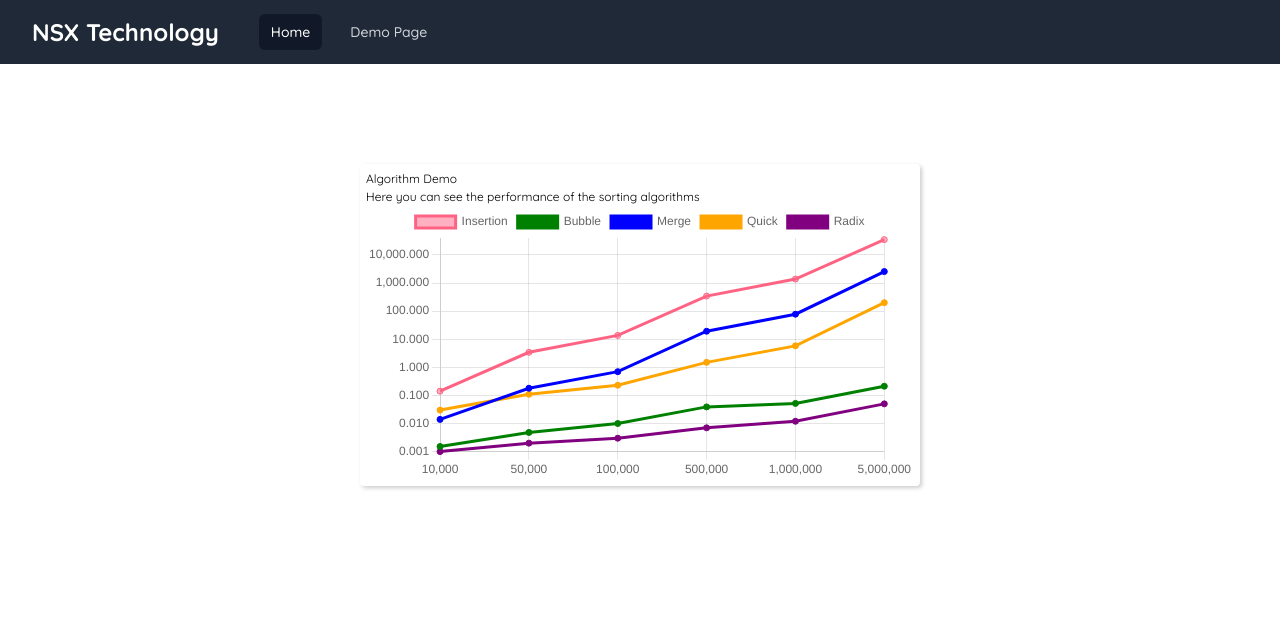
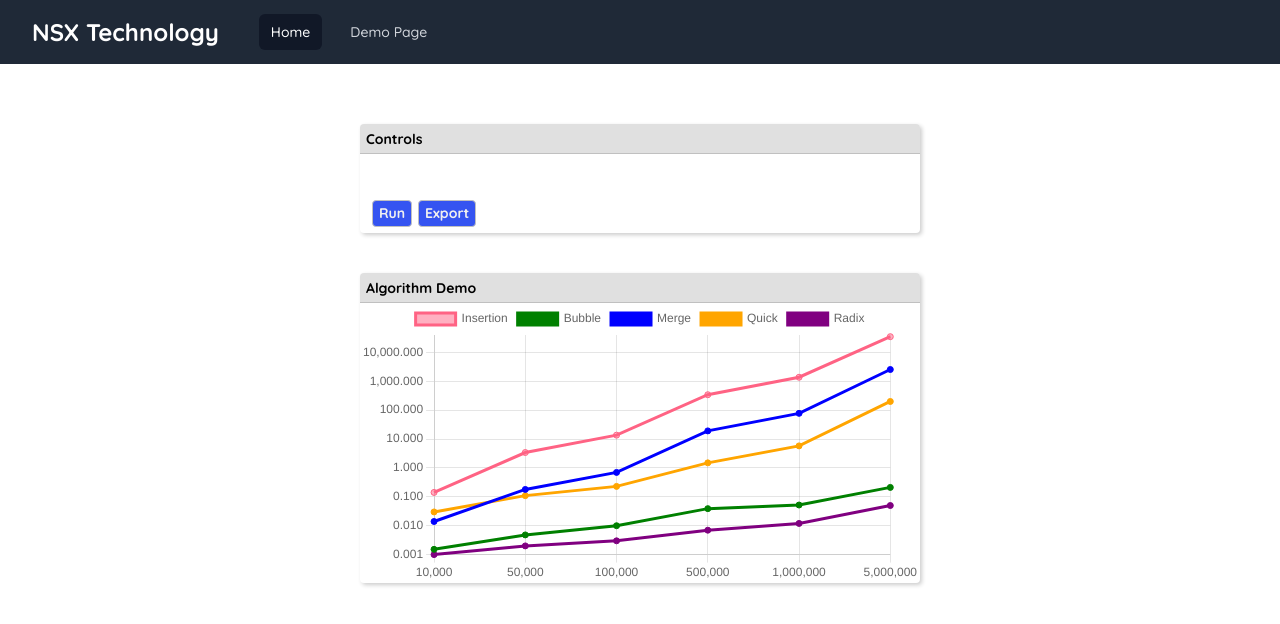
Before and after one commit to nsumpter98/cs_project_algorithms, a React (Create React App) app: page / in a window 1280 px wide. Shown: the top 624 px of the page. Built offline with nearby package versions, Linux system fonts and the light colour scheme.

Commit message:
5,000,000 might be an issue with the some of the slower algorithms... :/

```diff
--- a/src/AlgorithmDemo_V1.1/NSXT.css
+++ b/src/AlgorithmDemo_V1.1/NSXT.css
@@ -56,7 +56,7 @@
 
 
 /*floating card*/
-#card {
+.card {
     top: 0px;
     left: 0px;
     width: 100%;
@@ -66,11 +66,12 @@
     box-shadow: 2px 2px 4px rgba(0, 0, 0, 0.2);
     z-index: 100;
     display: block;
+
 }
 
 /*card title*/
 
-#card .title {
+.card .title {
     height: 30px;
     line-height: 30px;
     padding: 0px 6px;
@@ -84,7 +85,7 @@
 
 /*card content*/
 
-#card .content {
+.card .content {
     padding: 6px;
     font-size: 12px;
     color: #000000;
@@ -92,19 +93,26 @@
 
 /*card buttons*/
 
-#card .buttons {
-    position: absolute;
+.card .buttons {
     bottom: 6px;
     right: 6px;
+
+
 }
 
 /*card buttons button*/
 
-#card .buttons button {
+.card .buttons button {
     margin-left: 6px;
     padding: 2px 6px;
     border: 1px solid #C0C0C0;
     border-radius: 4px;
-    background-color: #F0F0F0;
+    color: #F0F0F0;
+    /*make buttons bigger*/
+    font-size: 14px;
+    font-weight: bold;
+    background-color: #E0E0E0;
+
+    background-color: #3554f1;
     cursor: pointer;
 }
--- a/src/AlgorithmDemo_V1.1/NSXT_AlgorithmDemo.tsx
+++ b/src/AlgorithmDemo_V1.1/NSXT_AlgorithmDemo.tsx
@@ -1,7 +1,7 @@
 import {useEffect, useState} from "react";
 import NSXT_Chart from "../tools/NSXT_Chart";
 import './NSXT.css';
-
+import NSXT_SortAlgorithms from "./SortingAlgorithms/NSXT_SortAlgorithms";
 
 
 export const NSXT_Algorithm_Demo = () => {
@@ -45,14 +45,38 @@ export const NSXT_Algorithm_Demo = () => {
 
     const [loading, setLoading] = useState<boolean>(true);
     const [error, setError] = useState<string | null>(null);
-    const [randomData, setRandomData] = useState([]);
+    const [randomData, setRandomData] = useState();
     const [data, setData] = useState(config);
 
-    let results: any[];
+    let results: any =
+        {
+            "bubble": {
+                "description": "Bubble sort",
+                "run_times": []
+            },
+            "insertion": {
+                "description": "Insertion sort",
+                "run_times": []
+            },
+            "selection": {
+                "description": "Selection sort",
+                "run_times": []
+            },
+            "merge": {
+                "description": "Merge sort",
+                "run_times": []
+            },
+            "quick": {
+                "description": "Quick sort",
+                "run_times": []
+            },
+            "radix": {
+                "description": "Radix sort",
+                "run_times": []
+            }
 
 
-
-
+    };
 
 
     useEffect(() => {
@@ -63,15 +87,64 @@ export const NSXT_Algorithm_Demo = () => {
         , []);
 
 
+    function runSort() {
+        let array: any = NSXT_SortAlgorithms.generateRandomArray(50000);
+        let {arr, time} = NSXT_SortAlgorithms.insertionSort(array);
+        results.insertion.run_times.push(time);
+        let {arr: arr2,time:  time2} = NSXT_SortAlgorithms.bubbleSort(array);
+        results.bubble.run_times.push(time2);
+       // let {arr: arr3,time: time3} = NSXT_SortAlgorithms.mergeSort(array);
+       // let {arr: arr4,time:  time4} = NSXT_SortAlgorithms.quickSort(array);
+        let {arr: arr5,time:  time5} = NSXT_SortAlgorithms.radixSort(array);
+        results.radix.run_times.push(time5);
+
+        //['10,000', '50,000', '100,000', '500,000', '1,000,000', '5,000,000']
+        //run each sort
+        //add the time to the results object
+        //update the chart
+
+        // @ts-ignore
+        config.datasets[0].data = results.insertion.run_times;
+        // @ts-ignore
+        config.datasets[1].data = results.bubble.run_times;
+        // @ts-ignore
+        config.datasets[2].data = results.merge.run_times;
+        // @ts-ignore
+        config.datasets[3].data = results.quick.run_times;
+        // @ts-ignore
+        config.datasets[4].data = results.radix.run_times;
 
 
+
+
+    }
+
     return ([
-        <div key={'123'} id={"card"}>
-            <div className="content">
+
+        <div className={'card'}>
+            <div className={'title'}>
+                <h2>Controls</h2>
+
+            </div>
+            <div className={'content'}>
+                {/*make button toolbar*/}
+                <div className={'button-toolbar buttons'}>
+                    <button className={'button'} onClick={() => runSort()}>Run</button>
+                    <button className={'button'}>Export</button>
+
+
+                </div>
+            </div>
+
+        </div>
+        ,
+
+        <div key={'123'} className={'card'}>
+            <div className="title">
                 <h1>Algorithm Demo</h1>
-                <p>Here you can see the performance of the sorting algorithms</p>
+            </div>
             <NSXT_Chart data={data}/>
-            </div>
+
 
         </div>
     ]);
--- a/src/AlgorithmDemo_V1.1/SortingAlgorithms/NSXT_SortAlgorithms.js
+++ b/src/AlgorithmDemo_V1.1/SortingAlgorithms/NSXT_SortAlgorithms.js
@@ -2,9 +2,20 @@
 
 export default class NSXT_SortAlgorithms{
 
+    static generateRandomArray(size) {
+        let arr = [];
+        for (let i = 0; i < size; i++) {
+            arr.push(Math.floor(Math.random() * size));
+        }
+        return arr;
+    }
+
     static insertionSort(arr) {
-        let start = new Date().getTime();
+        //get seconds as decimal
 
+
+
+        let start = (new Date());
         let len = arr.length;
         for (let i = 0; i < len; i++) {
             let el = arr[i];
@@ -15,14 +26,18 @@ export default class NSXT_SortAlgorithms{
             }
             arr[j + 1] = el;
         }
-        let end = new Date().getTime();
+        let end = (new Date());
 
+        //milliseconds to seconds
 
-        return {arr, time: end - start};
+        console.log("Insertion Sort: " + (((end - start))/1000) + "s");
+
+        return {arr, time: ((end - start) ) / 1000};
     }
 
-     static bubbleSort(arr) {
-        let start = new Date().getTime();
+    static bubbleSort(arr) {
+        let start = new Date();
+
 
         let len = arr.length;
         for (let i = len-1; i>=0; i--){
@@ -34,13 +49,17 @@ export default class NSXT_SortAlgorithms{
                 }
             }
         }
-        let end = new Date().getTime();
+        let end = new Date();
 
-        return {arr, time: end - start};
+
+
+        console.log("Bubble Sort: " + (((end - start))/1000) + "s");
+
+        return {arr, time: ((end - start) ) / 1000};
     }
 
     static mergeSort(arr) {
-        let start = new Date().getTime();
+        let start = new Date();
 
         if (arr.length < 2) {
             return arr;
@@ -49,9 +68,11 @@ export default class NSXT_SortAlgorithms{
         const middle = Math.floor(arr.length / 2);
         const left = arr.slice(0, middle);
         const right = arr.slice(middle);
-        let end = new Date().getTime();
+        let end = new Date();
 
-        return {arr: NSXT_SortAlgorithms.merge(NSXT_SortAlgorithms.mergeSort(left), NSXT_SortAlgorithms.mergeSort(right)), time: end - start};
+        console.log("Merge Sort: " + (((end - start)%6000)/1000) + "s");
+
+        return {arr: NSXT_SortAlgorithms.merge(NSXT_SortAlgorithms.mergeSort(left), NSXT_SortAlgorithms.mergeSort(right)), time:  ((end - start) % 6000) / 1000};
     }
 
     static merge(mergeSort1, mergeSort12) {
@@ -70,7 +91,7 @@ export default class NSXT_SortAlgorithms{
     }
 
     static quickSort(arr) {
-        let start = new Date().getTime();
+        let start = new Date();
 
         if (arr.length < 2) {
             return arr;
@@ -88,13 +109,16 @@ export default class NSXT_SortAlgorithms{
             }
         }
 
-        let end = new Date().getTime();
+        let end = new Date();
 
-        return {arr: NSXT_SortAlgorithms.quickSort(less).concat(pivot, NSXT_SortAlgorithms.quickSort(greater)), time: end - start};
+        console.log("Quick Sort: " + (((end - start)%6000)/1000) + "s");
+
+        return {arr: NSXT_SortAlgorithms.quickSort(less).concat(pivot, NSXT_SortAlgorithms.quickSort(greater)), time:  ((end - start) % 6000) / 1000};
     }
 
     static radixSort(arr) {
-        let start = new Date().getTime();
+        //get milliseconds now
+        let start = new Date();
 
         let max = Math.max(...arr);
         let exp = 1;
@@ -111,8 +135,9 @@ export default class NSXT_SortAlgorithms{
             exp *= radix;
         }
 
-        let end = new Date().getTime();
+        let end = new Date();
 
-        return {arr: result, time: end - start};
+        console.log("Radix Sort: " + (((end - start))/1000) + "s");
+        return {arr: result, time:  ((end - start) ) / 1000};
     }
 }
```
Lines whose indentation alone changed are shown as unchanged.
